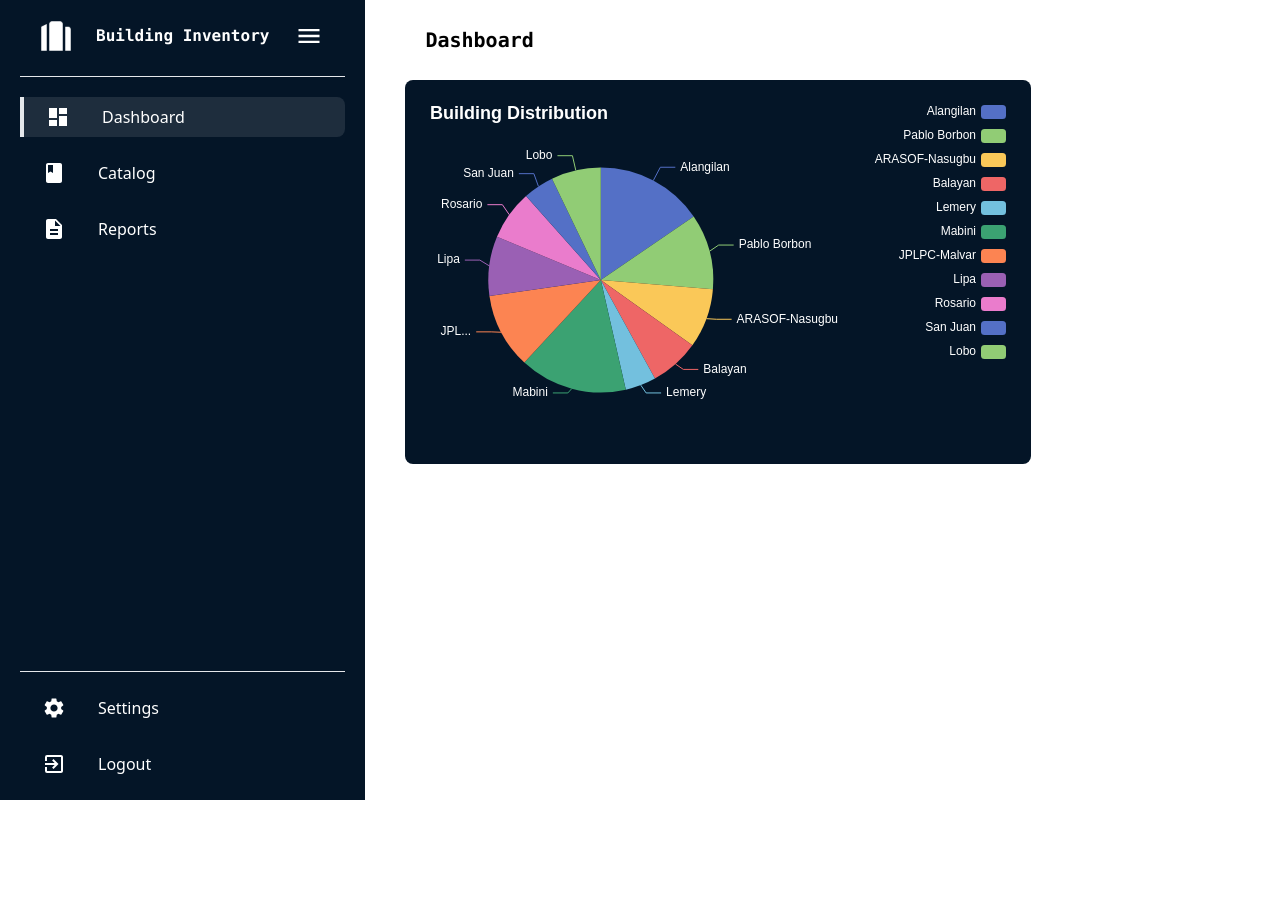
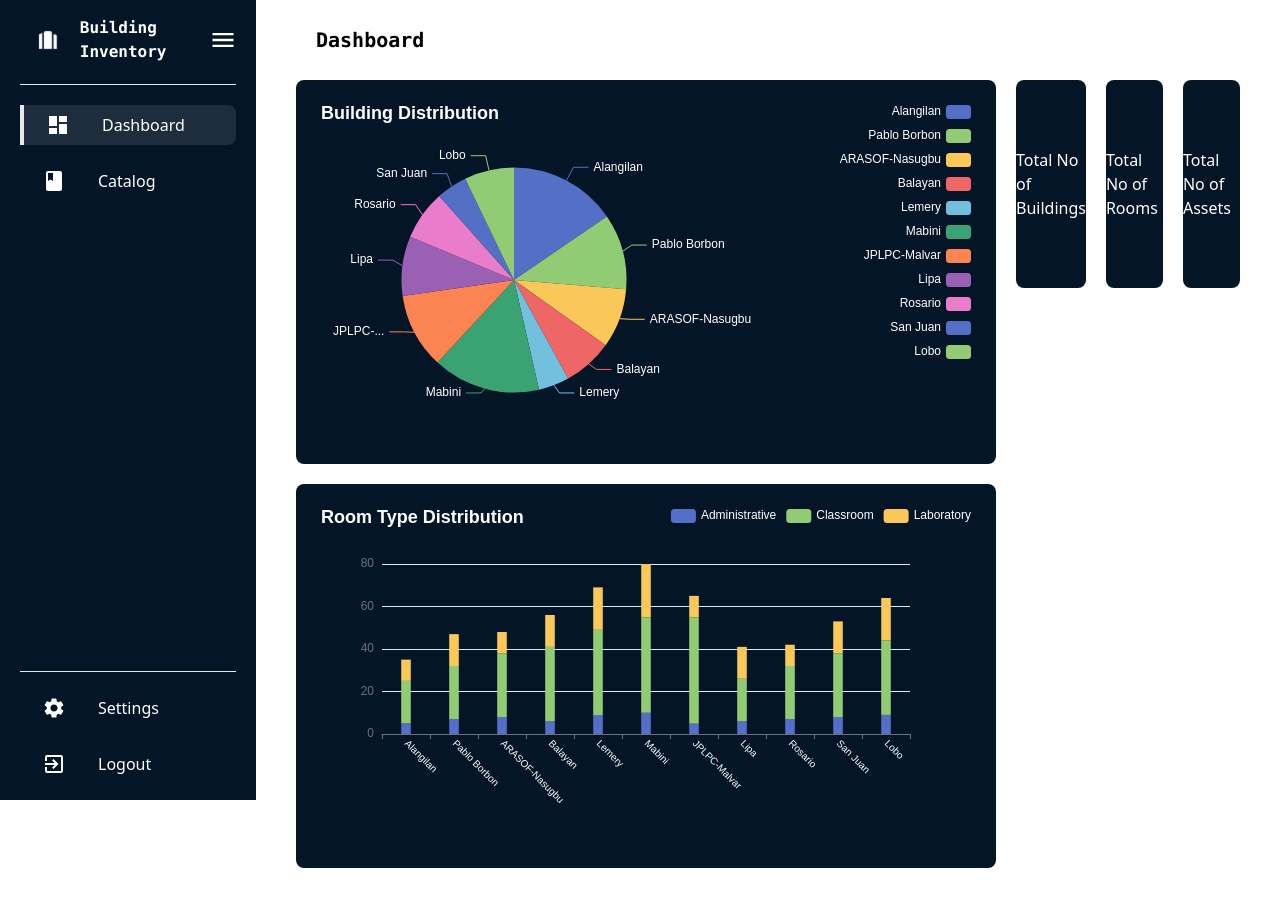
Before and after one commit to jvnthny-espiritu/apexalliance-building-ims, a React (Create React App) app in the folder client/: page / in a window 1280 px wide. Before the commit the page ends 800 px from the top, so only its background shows below. Built offline with nearby package versions, Linux system fonts and the light colour scheme.

Commit message:
added dashboard components and minor fixes

```diff
--- a/client/src/App.js
+++ b/client/src/App.js
@@ -2,7 +2,6 @@ import React from 'react';
 import { Routes, Route } from "react-router-dom";
 import Mainpage from './pages/Mainpage';
 import Dashboard from './pages/Dashboard';
-import Report from './pages/Report';
 import Settings from './pages/Settings';
 import Login from './pages/LoginPage';
 import BuildingPage from './pages/BuildingPage';
@@ -15,7 +14,6 @@ export default function App() {
       <Routes>
         <Route path="/" element={<Mainpage />}>
           <Route index element={<Dashboard />} />
-          <Route path='reports' element={<Report />} />
           <Route path='settings' element={<Settings />} />
           <Route path='catalog/building' element={<BuildingPage />} />
           <Route path='catalog/room' element={<RoomPage />} />
--- /dev/null
+++ b/client/src/components/Dashboard/RoomTypeDistribution.jsx
@@ -0,0 +1,90 @@
+import React from 'react';
+import ReactEcharts from "echarts-for-react";
+
+export default function RoomTypeDistribution() {
+	var series = [
+		{
+		  data: [5, 7, 8, 6, 9, 10, 5, 6, 7, 8, 9],
+		  type: 'bar',
+		  stack: 'a',
+		  name: 'Administrative',
+		  barWidth: '20%'
+		},
+		{
+		  data: [20, 25, 30, 35, 40, 45, 50, 20, 25, 30, 35],
+		  type: 'bar',
+		  stack: 'a',
+		  name: 'Classroom',
+		  barWidth: '20%'
+		},
+		{
+		  data: [10, 15, 10, 15, 20, 25, 10, 15, 10, 15, 20],
+		  type: 'bar',
+		  stack: 'a',
+		  name: 'Laboratory',
+		  barWidth: '20%'
+		}
+	  ];
+	const stackInfo = {};
+	  for (let i = 0; i < series[0].data.length; ++i) {
+		for (let j = 0; j < series.length; ++j) {
+		  const stackName = series[j].stack;
+		  if (!stackName) {
+			continue;
+		  }
+		  if (!stackInfo[stackName]) {
+			stackInfo[stackName] = {
+			  stackStart: [],
+			  stackEnd: []
+			};
+		  }
+		  const info = stackInfo[stackName];
+		  const data = series[j].data[i];
+		  if (data && data !== '-') {
+			if (info.stackStart[i] == null) {
+			  info.stackStart[i] = j;
+			}
+			info.stackEnd[i] = j;
+		  }
+		}
+	  }
+	const option = {
+		title: {
+			text: 'Room Type Distribution',
+			left: 'left',
+			textStyle: {
+				color: '#ffffff'
+			}
+		},
+		tooltip: {
+			trigger: 'item',
+			formatter: '<b>{a0}<b/><br />No. of Rooms: {c0}'
+		},
+		legend: {
+			orient: 'horizontal',
+			left: 'right',
+			textStyle: {
+				color: '#ffffff'
+			}
+		},
+		xAxis: {
+		  type: 'category',
+		  boundaryGap: true,
+		  data: ['Alangilan', 'Pablo Borbon', 'ARASOF-Nasugbu', 'Balayan', 'Lemery', 'Mabini', 'JPLPC-Malvar', 'Lipa', 'Rosario', 'San Juan', 'Lobo'],
+		  axisLabel: {
+            interval: 0,
+            rotate: -45,
+            textStyle: {
+                fontSize: 10,
+				color: '#fff'
+            }
+		  }
+		},
+		yAxis: {
+		  type: 'value'
+		},
+		series: series
+	  };
+
+    return <ReactEcharts option={option} />;
+}
--- a/client/src/components/Sidebar.jsx
+++ b/client/src/components/Sidebar.jsx
@@ -12,21 +12,15 @@ export default function Sidebar() {
 		console.log("Logging out...");
 	};
 
-	const sidebarBaseClasses = 'h-screen transition-width ease-in-out duration-300';
-	const sidebarExpandedClasses = 'w-auto';
-	const sidebarCollapsedClasses = 'w-auto';
-
 	const linkClasses = 'flex items-center mt-4 py-2 p-1.5 rounded-lg rounded-l-none hover:bg-white hover:bg-opacity-5'
 	const activeLinkClasses = 'border-l-4 bg-white bg-opacity-10 transition-colors duration-200'
 
-	const tooltipClasses = 'hidden group-hover:block bg-black text-white text-xs py-1 px-2 rounded-lg absolute left-0 ml-10 -mt-1';
-
 	return (
-		<aside className={`${sidebarBaseClasses} ${expanded ? sidebarExpandedClasses : sidebarCollapsedClasses}`}>
+		<div className={`h-screen sticky top-0 transition-width ease-in-out duration-300 ${expanded ? 'w-1/5' : 'w-auto' }`}>
 			<nav className='h-full flex flex-col justify-between px-5 bg-primary text-white'>
 				<div>
-					<div className='p-4 pb-5 flex justify-between items-center'>
-						<div className={`flex items-center`}>
+					<div className='w-full p-4 pb-5 inline-flex justify-between items-center'>
+						<div className={`inline-flex items-center`}>
 							<Logo className={`transition-all ease-in-out ${expanded ? 'h-10 w-10' : 'h-0 w-0' }`} />
 							<span className={`transition-all ease-in-out ${expanded ? "px-5 font-mono font-semibold" : "sr-only"}`}>Building Inventory</span>
 						</div>
@@ -46,12 +40,6 @@ export default function Sidebar() {
 							<NavLink to='/catalog/building' className={({ isActive }) => isActive ? `${linkClasses} ${activeLinkClasses}` : linkClasses} title='Catalog'>
 								<MdBook className='h-6 w-6 mx-4' />
 								<span className={`${expanded ? "ml-4" : "sr-only"}`}>Catalog</span>
-							</NavLink>
-						</li>
-						<li>
-							<NavLink to='/reports' className={({ isActive }) => isActive ? `${linkClasses} ${activeLinkClasses}` : linkClasses} title='Reports'>
-								<MdDescription className='h-6 w-6 mx-4' />
-								<span className={`${expanded ? "ml-4" : "sr-only"}`}>Reports</span>
 							</NavLink>
 						</li>
 					</ul>
@@ -74,6 +62,6 @@ export default function Sidebar() {
 					</ul>
 				</div>
 			</nav>
-		</aside>
+		</div>
 	);
 }
--- a/client/src/pages/Dashboard.jsx
+++ b/client/src/pages/Dashboard.jsx
@@ -1,17 +1,36 @@
 import React from 'react';
 import BuildingDistribution from '../components/Dashboard/BuildingDistribution';
+import RoomTypeDistribution from '../components/Dashboard/RoomTypeDistribution';
 
 export default function Dashboard() {
 	return (
-	  <div className='flex-grow h-full mx-10'>
-		<section className='flex h-20 p-5 pb-5 items-center'>
+	  <div className='flex-grow h-full px-10 pb-10'>
+		<div className='flex h-20 p-5 pb-5 items-center'>
 			<span className='font-mono font-semibold text-xl'>Dashboard</span>
-		</section>
-		<section>
-			<div className='w-3/4 h-96 p-5 bg-primary rounded-lg'>
-				<BuildingDistribution />
+		</div>
+		<div className='flex'>
+			<div className='flex-col'>
+				<div className='w-[700px] h-96 p-5 bg-primary rounded-lg mb-5'>
+					<BuildingDistribution />
+				</div>
+				<div className='w-[700px] h-96 p-5 bg-primary rounded-lg'>
+					<RoomTypeDistribution />
+				</div>
 			</div>
-		</section>
+			<div className='flex-col flex-grow ml-5'>
+				<div className='flex h-52 text-white justify-evenly'>
+					<div className='flex w-1/3 bg-primary rounded-lg items-center justify-center'>
+						<span>Total No of Buildings</span>
+					</div>
+					<div className='flex w-1/3 bg-primary rounded-lg items-center justify-center mx-5'>
+						<span>Total No of Rooms</span>
+					</div>
+					<div className='flex w-1/3 bg-primary rounded-lg items-center justify-center'>
+						<span>Total No of Assets</span>
+					</div>
+				</div>
+			</div>
+		</div>
 	  </div>
 	);
   }
--- a/client/src/pages/Mainpage.jsx
+++ b/client/src/pages/Mainpage.jsx
@@ -4,7 +4,7 @@ import Sidebar from '../components/Sidebar';
 
 export default function Mainpage() {
   return (
-    <div className="flex h-screen">
+    <div className="flex h-full w-screen">
       <Sidebar />
       <Outlet />
     </div>
--- a/client/src/pages/Report.jsx
+++ /dev/null
@@ -1,69 +0,0 @@
-import React from 'react';
-
-export default function Report() {
-  return (
-    <div>
-    <h2 className="mb-2 mt-0 text-3xl font-medium text-primary">
-      REPORTS
-    </h2>
-    <div  className="flex flex-col overflow-x-auto">
-      <div className=" h-screen flex items-center justify-center text-white">
-        <div className="inline-block min-w-full py-2 sm:px-6 lg:px-8 bg-primary	">
-          <div className="overflow-x-auto">
-            <table className="min-w-full text-left text-sm font-light">
-              <thead className="border-b font-medium dark:border-neutral-500">
-                <tr>
-                  <th scope="col" className="px-6 py-4">BUILDING</th>
-                  <th scope="col" className="px-6 py-4">FLOOR</th>
-                  <th scope="col" className="px-6 py-4">ROOM</th>
-                  <th scope="col" className="px-6 py-4">DIMENSION</th>
-                  <th scope="col" className="px-6 py-4">USE</th>
-                  <th scope="col" className="px-6 py-4">STATUS</th>
-                  <div class="col-span-3 grow"> <th scope="col" className="px-6 py-4">1</th></div>
-                  <div class="col-span-2"> <th scope="col" className="px-6 py-4">2</th></div>
-                  <div class="col-span-2"> <th scope="col" className="px-6 py-4">3</th></div>
-                </tr>
-              </thead>
-              <tbody>
-                <tr className="border-b dark:border-neutral-500">
-                  <td className="whitespace-nowrap px-6 py-4 font-medium">1</td>
-                  <td className="whitespace-nowrap px-6 py-4">Cell</td>
-                  <td className="whitespace-nowrap px-6 py-4">Cell</td>
-                  <td className="whitespace-nowrap px-6 py-4">Cell</td>
-                  <td className="whitespace-nowrap px-6 py-4">Cell</td>
-                  <td className="whitespace-nowrap px-6 py-4">Cell</td>
-                  <td className="whitespace-nowrap px-6 py-4">Cell</td>
-                  <td className="whitespace-nowrap px-6 py-4">Cell</td>
-                  <td className="whitespace-nowrap px-6 py-4">Cell</td>
-                </tr>
-                <tr className="border-b dark:border-neutral-500">
-                  <td className="whitespace-nowrap px-6 py-4 font-medium ">2</td>
-                  <td className="whitespace-nowrap px-6 py-4">Cell</td>
-                  <td className="whitespace-nowrap px-6 py-4">Cell</td>
-                  <td className="whitespace-nowrap px-6 py-4">Cell</td>
-                  <td className="whitespace-nowrap px-6 py-4">Cell</td>
-                  <td className="whitespace-nowrap px-6 py-4">Cell</td>
-                  <td className="whitespace-nowrap px-6 py-4">Cell</td>
-                  <td className="whitespace-nowrap px-6 py-4 ">Cell</td>
-                  <td className="whitespace-nowrap px-6 py-4 ">Cell</td>
-                </tr>
-                <tr className="border-b ">
-                  <td className="whitespace-nowrap px-6 py-4 font-medium ">3</td>
-                  <td className="whitespace-nowrap px-6 py-4">Cell</td>
-                  <td className="whitespace-nowrap px-6 py-4">Cell</td>
-                  <td className="whitespace-nowrap px-6 py-4">Cell</td>
-                  <td className="whitespace-nowrap px-6 py-4">Cell</td>
-                  <td className="whitespace-nowrap px-6 py-4">Cell</td>
-                  <td className="whitespace-nowrap px-6 py-4">Cell</td>
-                  <td className="whitespace-nowrap px-6 py-4">Cell</td>
-                  <td className="whitespace-nowrap px-6 py-4">Cell</td>
-                </tr>
-              </tbody>
-            </table>
-          </div>
-        </div>
-      </div>
-    </div>
-    </div>
-  );
-}
```
Also changed, not shown: client/services/api..js (added, +7 -0 lines), 1 other file (tests, documents, lock files or other folders).
